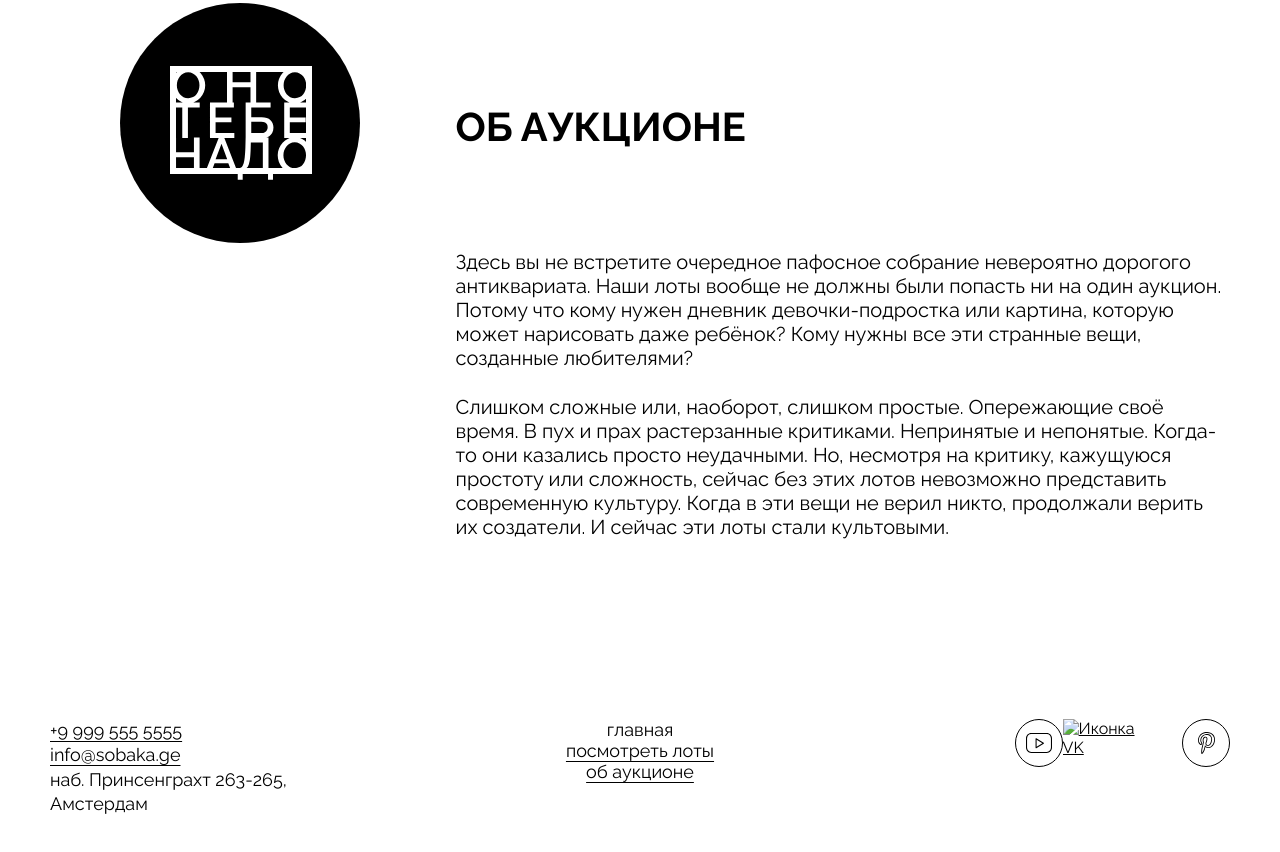
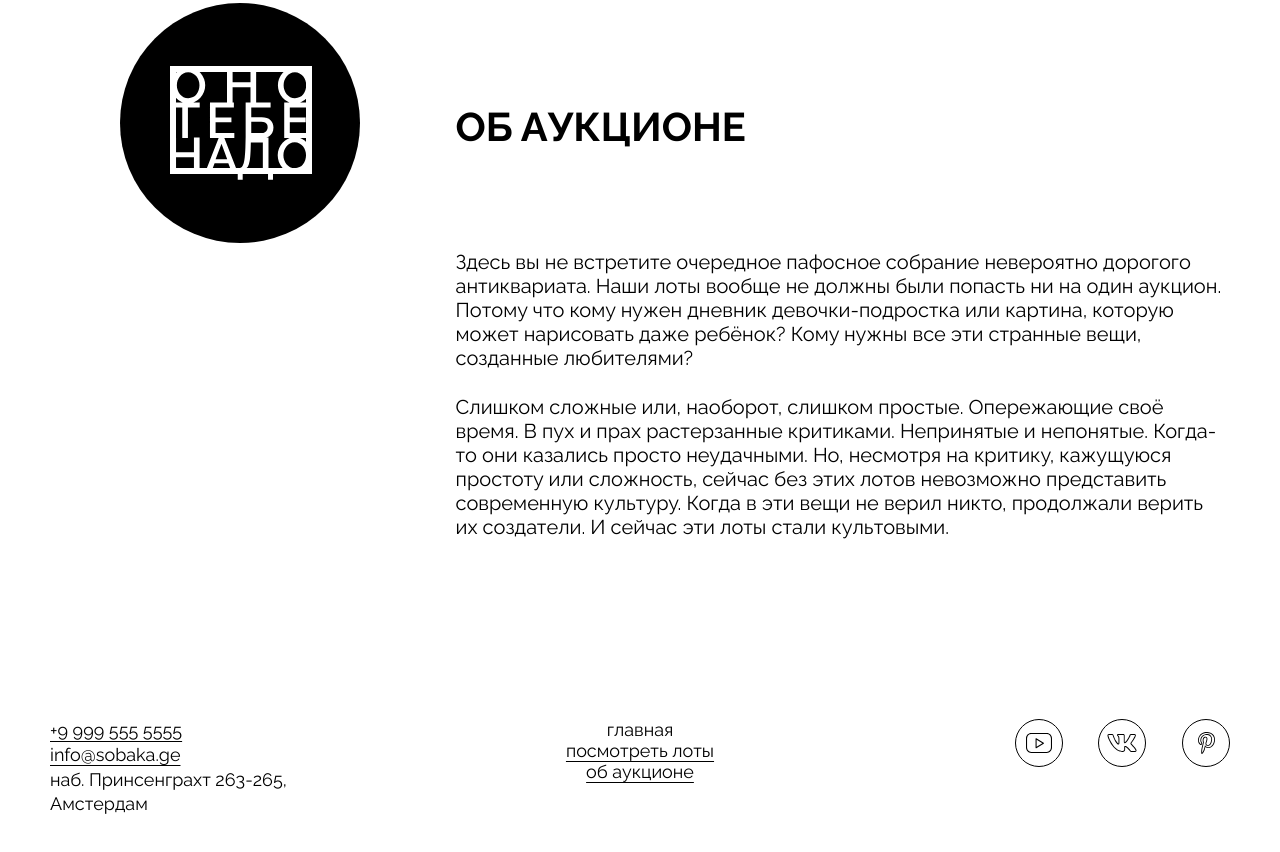
Before and after one commit to Romzes82/ono-tebe-nado, a plain HTML site: page index.html in a window 1280 px wide. Shown: the part 2461-3313 px from the top of the page. Drawn offline with Linux system fonts and the light colour scheme; the site is published under a folder, as on GitHub Pages, so addresses that start at the root find nothing.

Commit message:
Update index.html

```diff
--- a/index.html
+++ b/index.html
@@ -169,7 +169,7 @@
         </li>
         <li>
           <a href="#0" target="_blank">
-            <img class="footer__social-icon" src="/images/vk.svg" alt="Иконка VK">
+            <img class="footer__social-icon" src="./images/vk.svg" alt="Иконка VK">
           </a>
         </li>
         <li>
```
